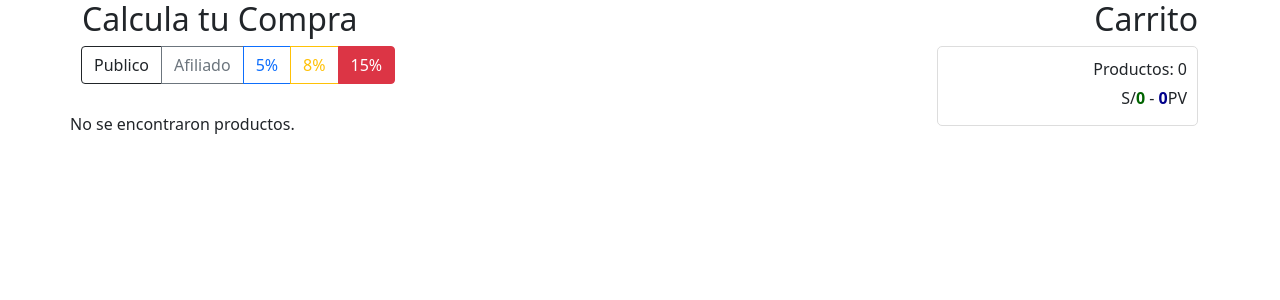
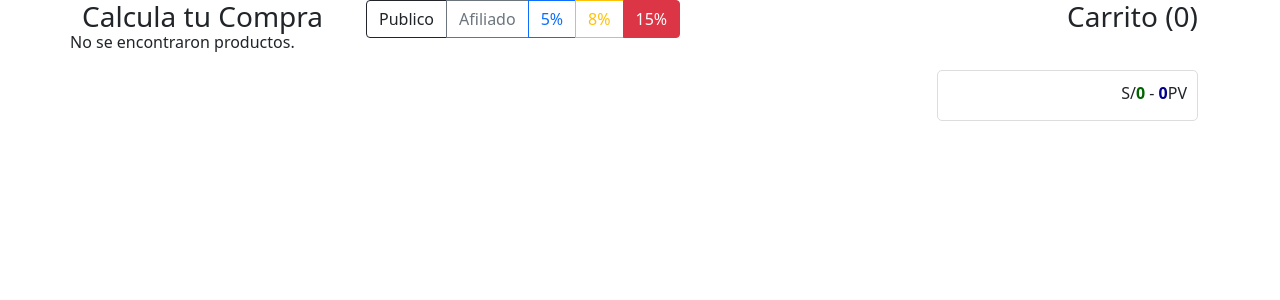
Before and after one commit to arturomagdiel/tiens-talara, a PHP site: page / in a window 1280 px wide. Shown: the top 300 px of the page. Run offline with PHP 8.4, Linux system fonts and the light colour scheme; data that the repository does not hold is empty.

Commit message:
se modifico el script de compra

```diff
--- a/compra/index.php
+++ b/compra/index.php
@@ -7,6 +7,8 @@
         integrity="sha384-EVSTQN3/azprG1Anm3QDgpJLIm9Nao0Yz1ztcQTwFspd3yD65VohhpuuCOmLASjC" crossorigin="anonymous">
     <link rel="stylesheet" href="https://cdn.jsdelivr.net/npm/bootstrap-icons@1.5.0/font/bootstrap-icons.css">
     <link rel="stylesheet" href="styles.css">
+    <meta name="viewport" content="width=device-width, initial-scale=1">
+    <link rel="icon" type="image/x-icon" href="../images/tiens.ico">
 </head>
 
 <body>
@@ -14,9 +16,11 @@
 
     <div class="container">
         <div class="row">
-            <div class="col-md-9">
-                <h2>Calcula tu Compra</h2>
-                <div class="row mb-3">
+            <div class="col-md-3">
+                <h3>Calcula tu Compra</h3>
+            </div>
+            <div class="col-md-6">
+            <div class="row mb-3">
                     <div class="col-md-12">
                         <div class="btn-group" role="group" aria-label="Tipo de precio">
                             <input type="radio" class="btn-check" name="tipo-precio" id="publico" autocomplete="off"
@@ -43,28 +47,44 @@
                 </div>
             </div>
             <div class="col-md-3 text-end">
-                <h2>Carrito</h2>
-                <div id="carrito">
-                    <p>Productos: <span id="carrito-cantidad">0</span></p>
-                    <p>S/<span id="carrito-precio">0</span> - <span id="carrito-pv">0</span>PV</p>
-                </div>
+                <div class="d-md-block d-none">
+                    <h3>Carrito (<span id="carrito-cantidad">0</span>)</h3>
+                 </div>
             </div>
         </div>
 
         <div class="row">
             <div class="col-md-9">
-                <div id="product-list" class="row row-cols-1 row-cols-md-5 g-4">
+                <div id="product-list" class="row row-cols-1 row-cols-sm-3 row-cols-md-5 row-cols-lg-5 g-4">
                 </div>
             </div>
-            <div class="col-md-3 sidebar-fixed">
+            <div class="col-md-3 sidebar-fixed d-md-block d-none">
                 <ul id="carrito-lista"></ul>
+                <div id="carrito">
+                        <p>S/<span id="carrito-precio">0</span> - <span id="carrito-pv">0</span>PV</p>
+                    </div>
                 <button id="limpiar-carrito" class="btn btn-secondary btn-sm">
-    <i class="bi bi-trash"></i> Limpiar
-</button>
+                    <i class="bi bi-trash"></i> Limpiar
+                </button>
                 <button id="solicitar-whatsapp" class="btn btn-success btn-sm" data-bs-toggle="modal"
                     data-bs-target="#modal-whatsapp">
                     <i class="bi bi-whatsapp"></i> Enviar
                 </button>
+
+            </div>
+        </div>
+        <div class="row d-md-none">
+            <div class="col-12">
+                <div class="text-center">
+                    <ul id="carrito-lista"></ul>
+                    <button id="limpiar-carrito" class="btn btn-secondary btn-sm">
+                        <i class="bi bi-trash"></i> Limpiar
+                    </button>
+                    <button id="solicitar-whatsapp" class="btn btn-success btn-sm" data-bs-toggle="modal"
+                        data-bs-target="#modal-whatsapp">
+                        <i class="bi bi-whatsapp"></i> Enviar
+                    </button>
+                </div>
             </div>
         </div>
     </div>
@@ -79,11 +99,11 @@
                 </div>
                 <div class="modal-body">
                     <div class="mb-3">
-                        <label for="nombre-codigo" class="form-label">Nombre y Código de Afiliado</label>
+                        <label for="nombre-codigo" class="form-label">Nombre y Codigo</label>
                         <input type="text" class="form-control" id="nombre-codigo">
                     </div>
                     <div class="mb-3">
-                        <label for="notas-pedido" class="form-label">Notas del Pedido</label>
+                        <label for="notas-pedido" class="form-label">Notas</label>
                         <textarea class="form-control" id="notas-pedido" rows="3"></textarea>
                     </div>
                 </div>
--- a/compra/scripts.js
+++ b/compra/scripts.js
@@ -2,14 +2,14 @@ $(document).ready(function() {
     var tipoPrecio = "master"; // Establecer "master" como predeterminado
 
     function cargarProductos() {
-        console.log("Tipo de precio:", tipoPrecio);
+        //console.log("Tipo de precio:", tipoPrecio);
 
         $.ajax({
             url: 'obtener_productos.php',
             type: 'GET',
             data: { tipo: tipoPrecio },
             success: function(response) {
-                console.log("Respuesta AJAX:", response);
+                //console.log("Respuesta AJAX:", response);
                 $('#product-list').html(response);
 
                 $('.product-button').click(function() {
@@ -19,9 +19,9 @@ $(document).ready(function() {
                     var precio = $(this).data('precio_' + tipoPrecio);
                     var pv = $(this).data('pv_' + tipoPrecio);
 
-                    console.log("ID:", id);
-                    console.log("Precio:", precio);
-                    console.log("PV:", pv);
+                    // console.log("ID:", id);
+                    // console.log("Precio:", precio);
+                    // console.log("PV:", pv);
 
                     agregarAlCarrito(id, nombre, imagen, precio, pv, tipoPrecio,
                         $(this).data('precio_publico'), $(this).data('pv_publico'),
@@ -38,7 +38,7 @@ $(document).ready(function() {
         });
     }
 
-    cargarProductos();
+
 
     $('input[name="tipo-precio"]').change(function() {
         tipoPrecio = $(this).val();
@@ -187,7 +187,7 @@ $(document).ready(function() {
             totalPagar += item.cantidad * parseFloat(item["precio_" + tipoPrecio]);
         });
 
-        var mensaje = "Pedido Tiens\n\nFecha del Pedido: " + fechaFormateada + "\nNombre y Código de Afiliado: " + nombreCodigo + "\nNotas del Pedido: " + notasPedido + "\n\nProductos:\n";
+        var mensaje = "Pedido Tiens\n\nFecha del Pedido: " + fechaFormateada + "\nNombre y Codigo: " + nombreCodigo + "\nNotas del Pedido: " + notasPedido + "\n\nProductos:\n";
 
         carrito.forEach(function(item) {
             mensaje += "- " + item.cantidad + " " + item.nombre + " (S/" + parseFloat(item["precio_" + tipoPrecio]).toFixed(2) + ")\n";
@@ -205,5 +205,5 @@ $(document).ready(function() {
     });
 
     actualizarCarrito();
-    $('#limpiar-carrito, #solicitar-whatsapp').hide();
+    cargarProductos();
 });
--- a/compra/styles.css
+++ b/compra/styles.css
@@ -26,6 +26,7 @@
     border: 1px solid #ddd;
     border-radius: 5px;
     margin-bottom: 10px;
+    text-align: right;
 }
 #carrito p {
     margin-bottom: 5px;
@@ -41,11 +42,11 @@
 }
 
 #carrito-precio {
+    color: darkgreen;
     font-weight: bold;
-    color: darkgreen;
 }
 
 #carrito-pv {
+    color:darkblue;
     font-weight: bold;
-    color:darkblue;
 }
```
Also changed, not shown: images/tiens.ico (added), 1 other file.
